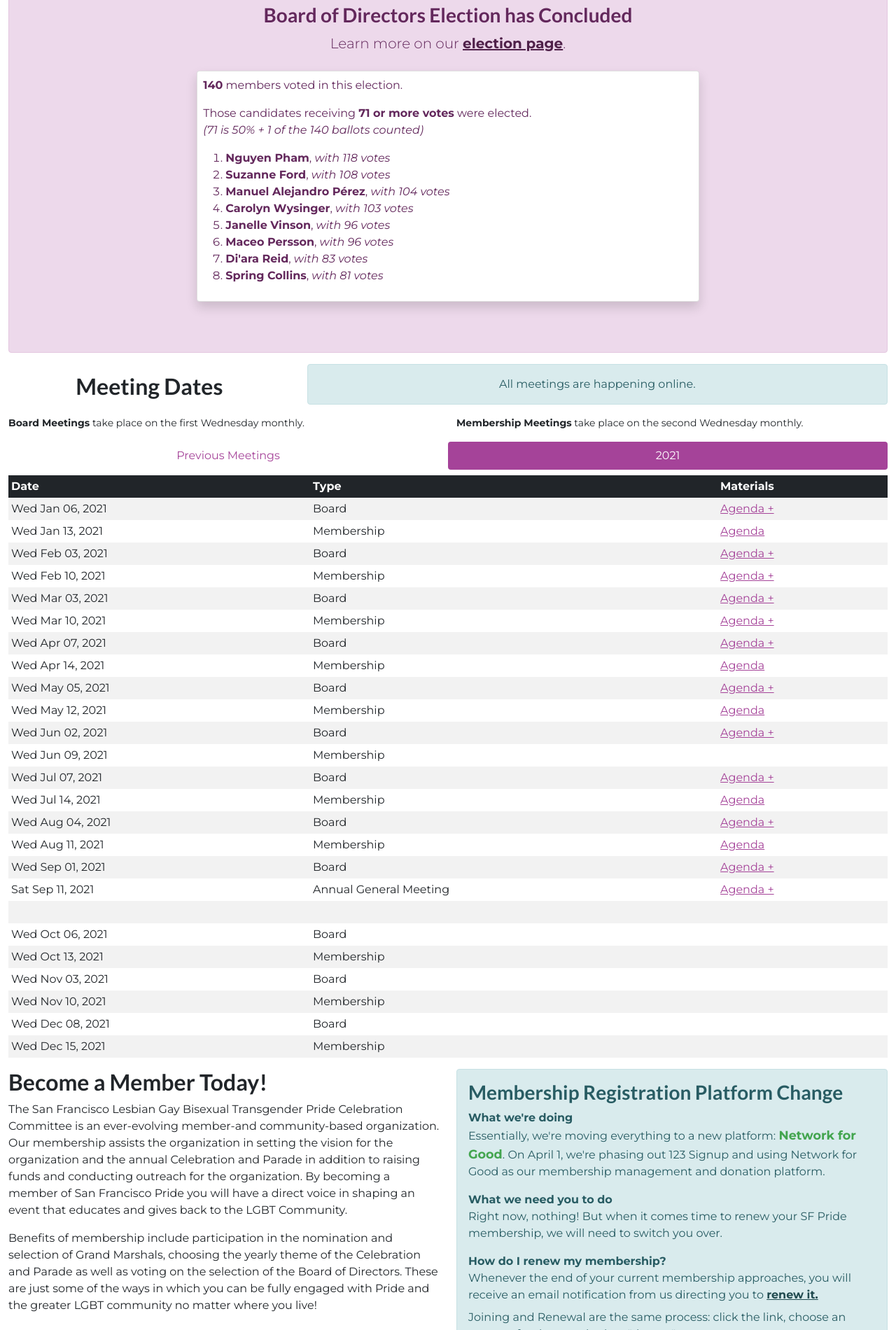
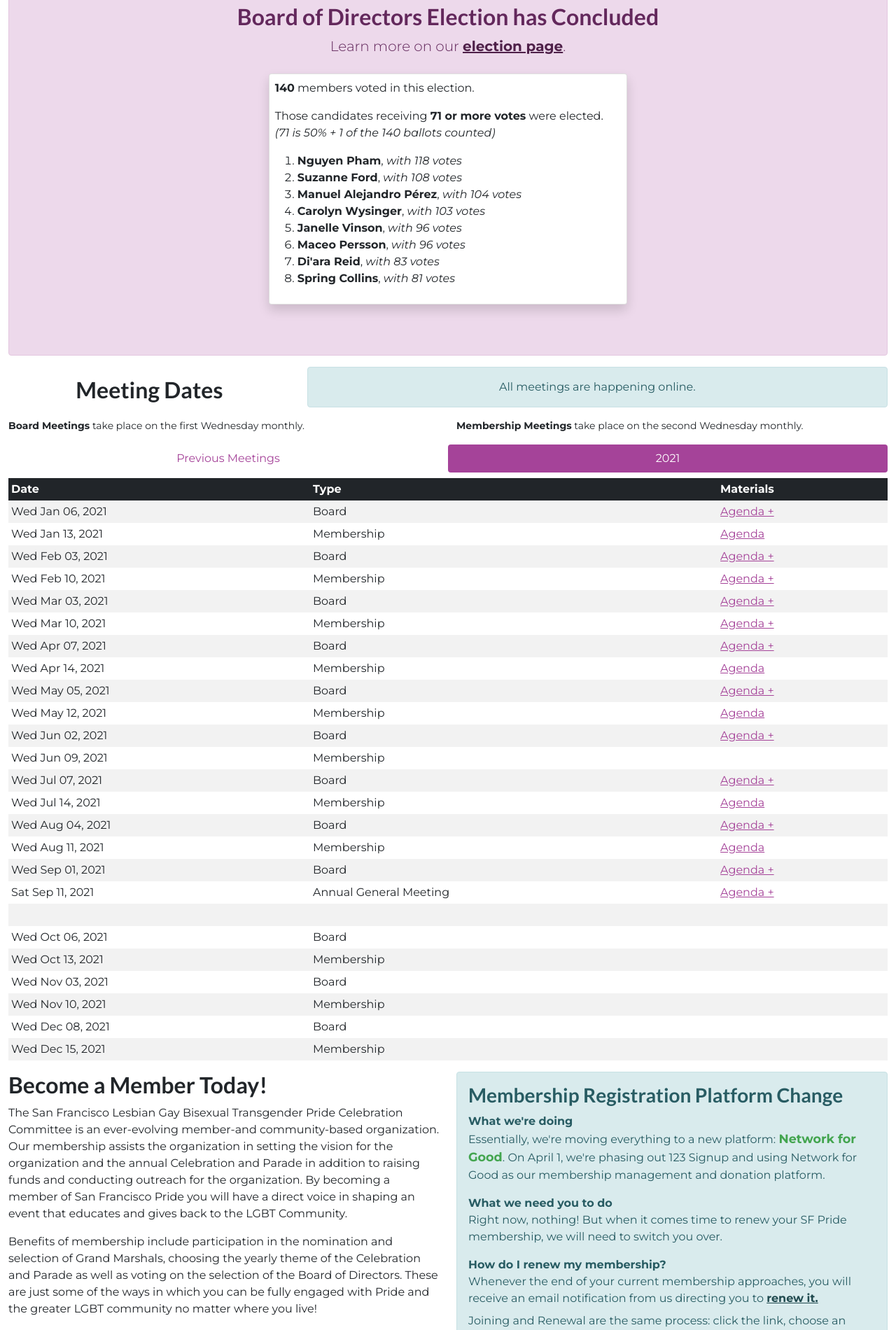
Before and after one commit to sfpride/members, a Jekyll site: the page built from index.html, in a window 1280 px wide. Shown: the part 234-2134 px from the top of the page at 70% size. Built offline with Jekyll 4.4.1, drawn with Linux system fonts in a browser that asks for light colours; some web fonts are replaced.

Commit message:
adjust election results spacing on small views

```diff
--- a/_includes/announcements.html
+++ b/_includes/announcements.html
@@ -1,13 +1,12 @@
 <section id="announcements">
     <div class="row align-items-center">
-
         <div class="col col-12 mx-auto">
             <div class="alert alert-primary">
-                <h3 class="alert-heading text-center">Board of Directors Election has Concluded</h3>
+                <h2 class="alert-heading text-center">Board of Directors Election has Concluded</h2>
                 <p class="lead text-center">Learn more on our <a class="alert-link" href="/election/">election page</a>.</p>
                 <section id="2020-election-results" class="">
                     <div class="row p-2 mb-5 rounded">
-                        <div class="col col-10 col-lg-7 mx-auto card p-2 shadow">
+                        <div class="col col-12 col-lg-5 mx-auto card p-2 shadow text-dark">
                             <p><strong>140</strong> members voted in this election.</p>
                             <p>Those candidates receiving <strong>71 or more votes</strong> were elected.<br> <em>(71 is 50% + 1 of the
                                     140 ballots counted)</em></p>
```
